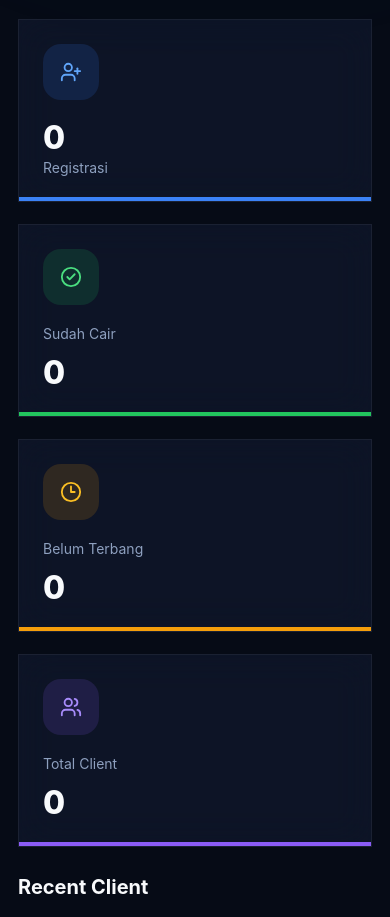
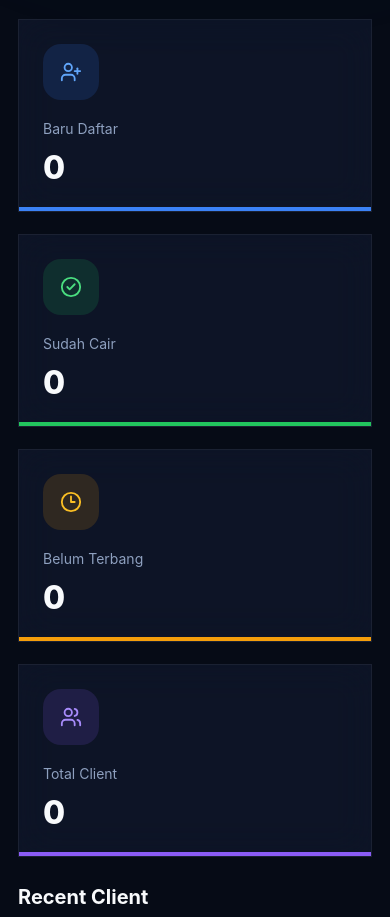
Before and after one commit to nykznnnn/manggala-dashboard, a React (Vite) app: page / in a window 390 px wide. Shown: the part 1101-2018 px from the top of the page. Built offline with nearby package versions, Linux system fonts and the light colour scheme; no server answers; the database is empty; sample sign-in values are in the browser's storage.

Commit message:
responsive mobile update

```diff
--- a/src/pages/Dashboard.jsx
+++ b/src/pages/Dashboard.jsx
@@ -222,8 +222,8 @@ export default function Dashboard() {
             </div>
 
             <div className="progress-content">
+              <span>Baru Daftar</span>
               <h2>{totalRegistrasi}</h2>
-              <span>Registrasi</span>
             </div>
 
             <div className="progress-line blue-line"></div>
--- a/src/pages/SimulasiPencairan.jsx
+++ b/src/pages/SimulasiPencairan.jsx
@@ -185,7 +185,7 @@ export default function SimulasiPencairan() {
             <strong>Rp {format(result.totalPengeluaran)}</strong>
           </div>
           <div className="hero-result">
-            <span>Sisa Uang Cair</span>
+            <span>Sisa Uang Pencairan</span>
             <h1>Rp {format(result.sisaUang)}</h1>
           </div>
         </div>
```
